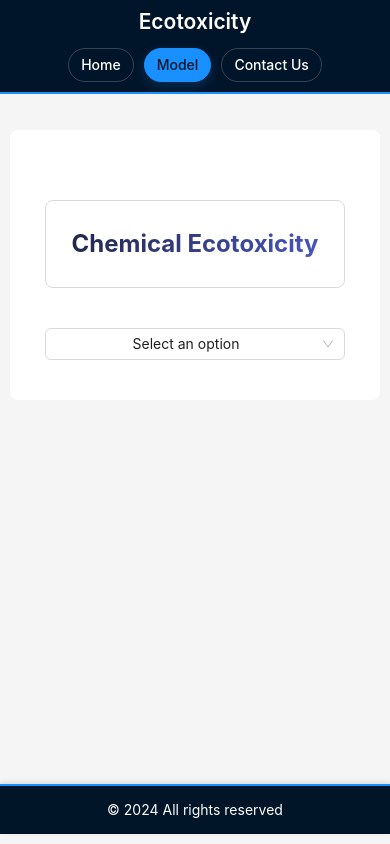
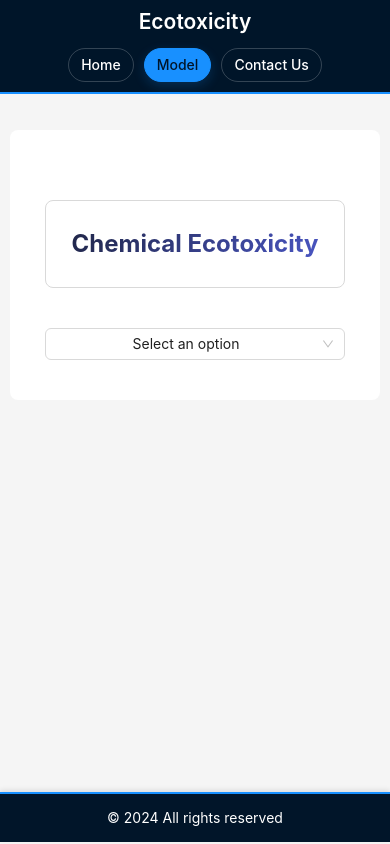
Before and after one commit to dhruvac29/webframe_2, a React (Vite) app in the folder webframe_2/: page /model in a window 390 px wide. Built offline with nearby package versions, Linux system fonts and the light colour scheme.

Commit message:
Final commit of this version.

```diff
--- a/webframe_2/src/App.css
+++ b/webframe_2/src/App.css
@@ -10,6 +10,7 @@ body {
   margin: 0;
   padding: 0;
   overflow-x: hidden;
+  min-height: 100vh;
 }
 
 body {
@@ -106,6 +107,8 @@ body {
   position: relative;
   left: 0;
   right: 0;
+  display: flex;
+  flex-direction: column;
 }
 
 .container {
@@ -141,9 +144,7 @@ body {
   position: relative;
   left: 50%;
   right: 50%;
-  margin-left: -50vw;
-  margin-right: -50vw;
-  margin-bottom: 0;
+  margin: 0 -50vw -8px;
 }
 
 .content-box {
@@ -636,11 +637,10 @@ body {
     width: 100vw;
     left: 50%;
     right: 50%;
-    margin-left: -50vw;
-    margin-right: -50vw;
-    margin-bottom: 0;
+    margin: 0 -50vw -8px;
     padding: 0;
     height: 50px;
+    bottom: 0;
   }
 }
 
```
